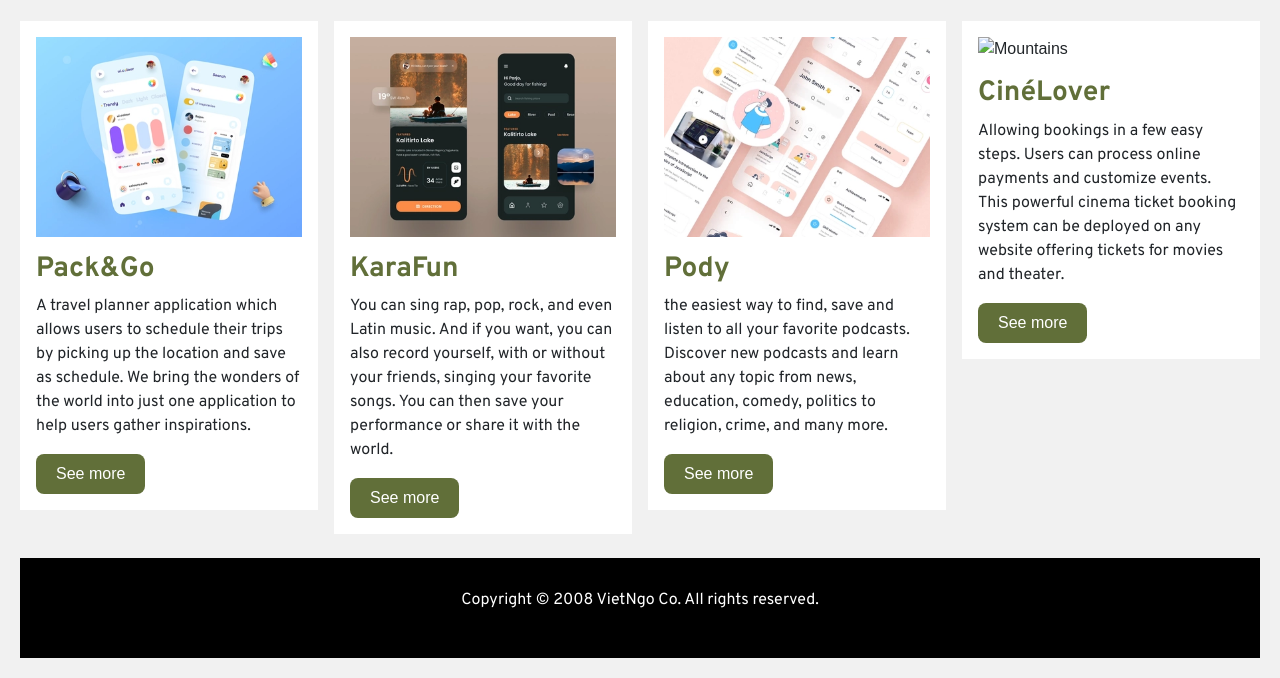
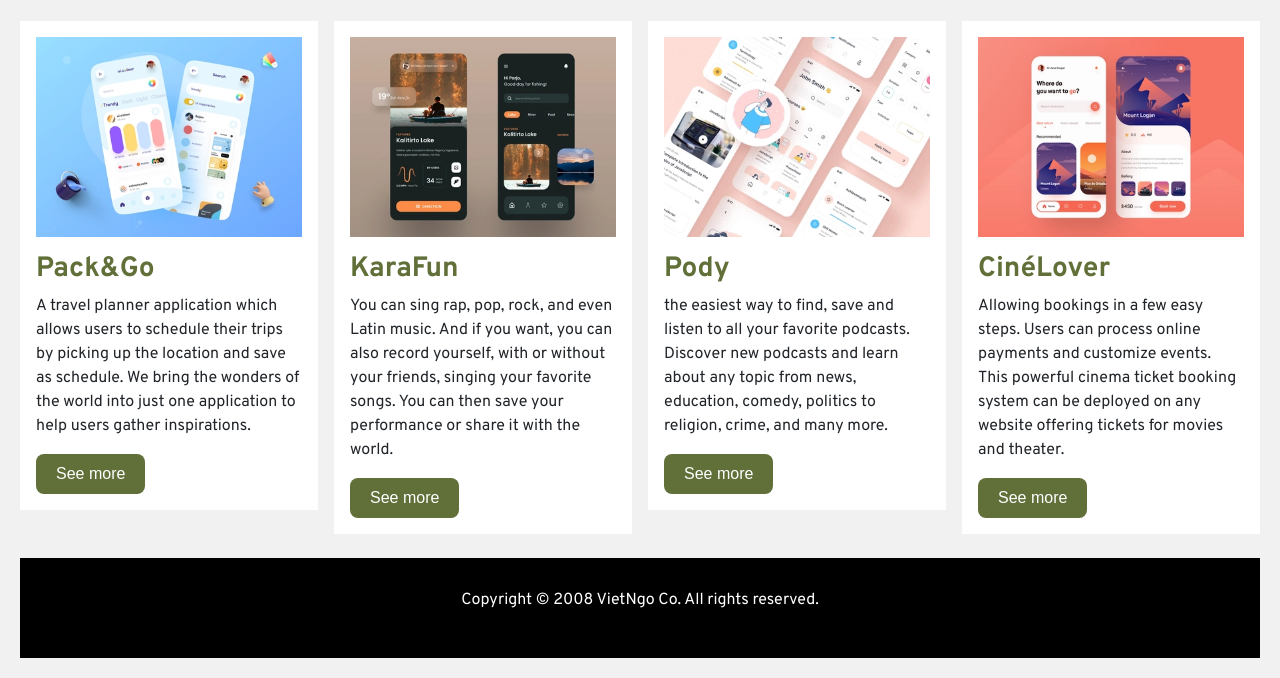
Before and after one commit to VietNgoDinh/Assignment-1, a plain HTML site: page my works.html in a window 1280 px wide. Shown: the part 173-851 px from the top of the page. Drawn offline with nearby package versions, Linux system fonts and the light colour scheme.

Commit message:
Update my works.html

```diff
--- a/my works.html
+++ b/my works.html
@@ -212,7 +212,7 @@ h1
   </div>
   <div class="column">
     <div class="content">
-    <img src=My_Images1/4.webp" alt="Mountains" style="width:100%">
+    <img src="My_Images1/4.webp" alt="Mountains" style="width:100%">
       <h3>CinéLover</h3>
       <p> Allowing bookings in a few easy steps. Users can process online payments and customize events. This powerful cinema ticket booking system can be deployed on any website offering tickets for movies and theater.</p>
       <a class="but" href="mobile app.html"><button type="button" class="btn btn-primary btn-lg" style="padding-left: 20px; padding-right: 20px;background-color: #616f39">See more</button></a>
```
